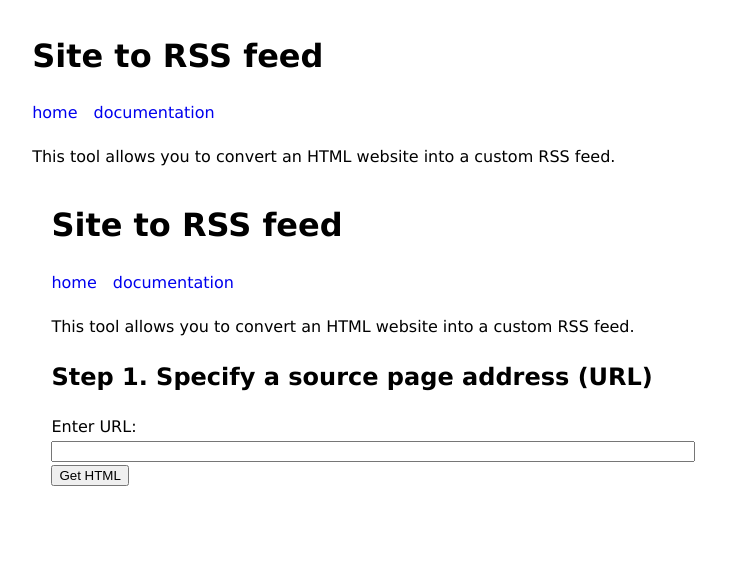
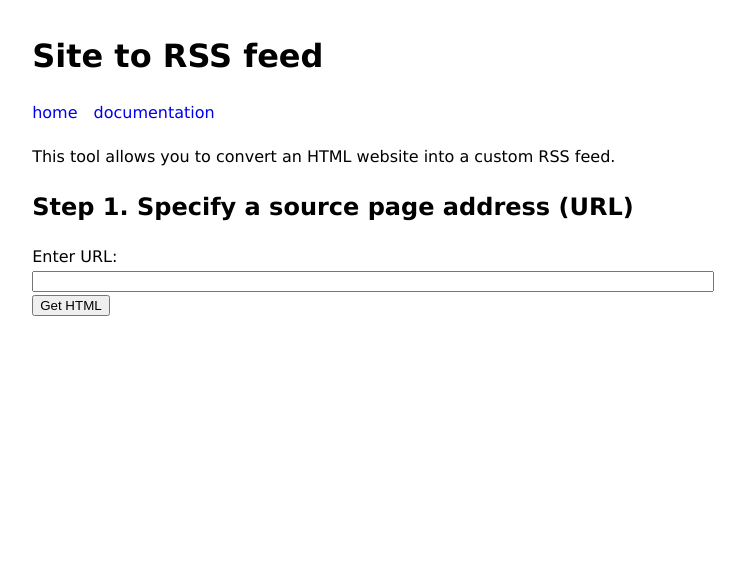
Before and after one commit to winstonrc/site-to-feed, a Flask app: template site_to_feed/templates/index.html in a window 1280 px wide. Shown: the top 579 px of the page, without its empty margins (267-1012 px from the left). Run offline with Flask 3, Linux system fonts and the light colour scheme; the template is opened without the code that fills it, so the values that code supplies are empty.

Commit message:
clean up functions & rename files

```diff
--- a/site_to_feed/app.py
+++ b/site_to_feed/app.py
@@ -19,7 +19,7 @@ logger = logging.getLogger(__name__)
 
 @app.route('/')
 def step_1():
-    return render_template('step_1.html')
+    return render_template('index.html')
 
 
 @app.route('/documentation')
@@ -43,7 +43,7 @@ def step_2():
 
         cleaned_html = nh3.clean(html=html_source)
 
-        return render_template('step_2.html', url=url, html_source=cleaned_html)
+        return render_template('get_html.html', url=url, html_source=cleaned_html)
     except requests.exceptions.ConnectionError as error:
         logger.error(f"{error=}")
         return f'<p>Error: Invalid URL</p>'
@@ -62,15 +62,18 @@ def step_3():
     if not item_search_pattern:
         return f'<p>Error: A string is required for Item Search Pattern.</p>'
 
-    # todo: fix retrieving this from page
     html_source = request.form.get('html-source')
     if not html_source:
         return f'<p>Error: HTML source from step 1 is required.</p>'
+
+    translation_table = str.maketrans("", "", '{}*%"=<>/')
 
     if global_search_pattern == "{%}":
         elements = BeautifulSoup(html_source, 'html.parser')
     else:
         elements = BeautifulSoup(html_source, 'html.parser')
+        global_search_pattern = global_search_pattern.translate(
+            translation_table)
         elements = elements.find(global_search_pattern)
 
     search_parameters = [str(line)
@@ -78,7 +81,7 @@ def step_3():
     logger.debug(f"{search_parameters=}")
 
     # Pop and format the first line, which is used for the initial filtering
-    initial_parameter = search_parameters.pop(0).strip('{*}').strip('<>')
+    initial_parameter = search_parameters.pop(0).translate(translation_table)
 
     elements = elements.find_all(initial_parameter)
     logger.debug(f"{len(elements)=}\n{elements=}")
@@ -90,15 +93,21 @@ def step_3():
 
         for i, param in enumerate(search_parameters, start=1):
             param = re.sub(r'</[a-zA-Z]+>', '', param)
-
-            translation_table = str.maketrans("", "", '{}*%"=<>/')
             param = param.translate(translation_table)
 
             match param:
+                case 'a':
+                    value = element.get_text(strip=True)
                 case 'href':
-                    value = element.find('a').get('href')
+                    if element.get(param):
+                        value = element.get(param)
+                    else:
+                        value = element.find('a').get(param)
                 case 'title':
-                    value = element.find('a').get('title')
+                    if element.get(param):
+                        value = element.get(param)
+                    else:
+                        value = element.find('a').get(param)
                 case 'p':
                     value = element.get_text(strip=True)
                 case _:
@@ -116,7 +125,7 @@ def step_3():
     logger.debug(
         f"{global_search_pattern=}\n{item_search_pattern=}\n{extracted_html=}"
     )
-    return render_template('step_3.html', extracted_html=extracted_html)
+    return render_template('extract_html.html', extracted_html=extracted_html, html_source=html_source)
 
 
 if __name__ == '__main__':
--- a/site_to_feed/templates/step_3.html
+++ b/site_to_feed/templates/extract_html.html
@@ -1,6 +1,10 @@
-{% extends 'step_2.html' %} {% block content %} {{ super() }}
+{% extends 'get_html.html' %} {% block content %} {{ super() }}
 <details open>
   <summary>Extracted data:</summary>
   <pre><code id="html-extraction">{{ extracted_html }}</code></pre>
 </details>
+
+<div id="step-3">
+  <h2>Step 3. Define output format</h2>
+</div>
 {% endblock %}
--- a/site_to_feed/templates/step_2.html
+++ b/site_to_feed/templates/get_html.html
@@ -1,4 +1,4 @@
-{% extends 'step_1.html' %} {% block content %} {{ super() }}
+{% extends 'index.html' %} {% block content %} {{ super() }}
 <details open>
   <summary>
     HTML source retrieved from: <a href="{{ url }}">{{ url }}</a>
@@ -65,7 +65,7 @@
       name="html-source"
       value="{{ html_source }}"
       required
-    /><br />
+    />
     <button type="submit">Extract</button>
   </form>
 
--- a/site_to_feed/templates/index.html
+++ b/site_to_feed/templates/index.html
@@ -3,14 +3,13 @@
   This tool allows you to convert an HTML website into a custom RSS feed.
 </p>
 
-{% include 'step_1.html' %}
+<div id="step-1">
+  <h2>Step 1. Specify a source page address &#40;URL&#41;</h2>
 
-<!--<div id="step-3">
-  <h2>Step 3. Define output format</h2>
+  <form id="getHtml" action="get_html" method="get" autocomplete="off">
+    <label for="url">Enter URL:</label><br />
+    <input type="url" id="url" name="url" required /><br />
+    <button type="submit">Get HTML</button>
+  </form>
 </div>
-
-<div id="step-4">
-  <h2>Step 4. Get your RSS feed</h2>
-</div>-->
-
 {% endblock %}
--- a/site_to_feed/templates/step_1.html
+++ /dev/null
@@ -1,15 +0,0 @@
-{% extends 'layout.html' %} {% block content %}
-<p id="website-description">
-  This tool allows you to convert an HTML website into a custom RSS feed.
-</p>
-
-<div id="step-1">
-  <h2>Step 1. Specify a source page address &#40;URL&#41;</h2>
-
-  <form id="getHtml" action="get_html" method="get" autocomplete="off">
-    <label for="url">Enter URL:</label><br />
-    <input type="url" id="url" name="url" required /><br />
-    <button type="submit">Get HTML</button>
-  </form>
-</div>
-{% endblock %}
```
